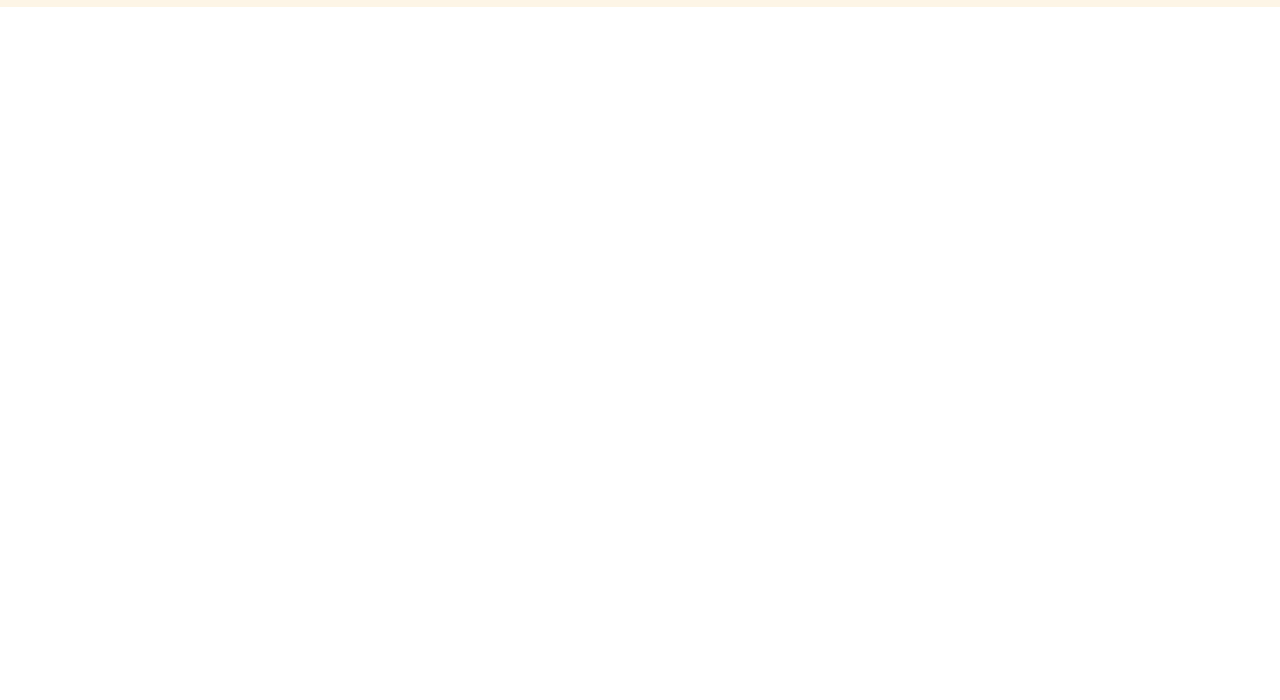
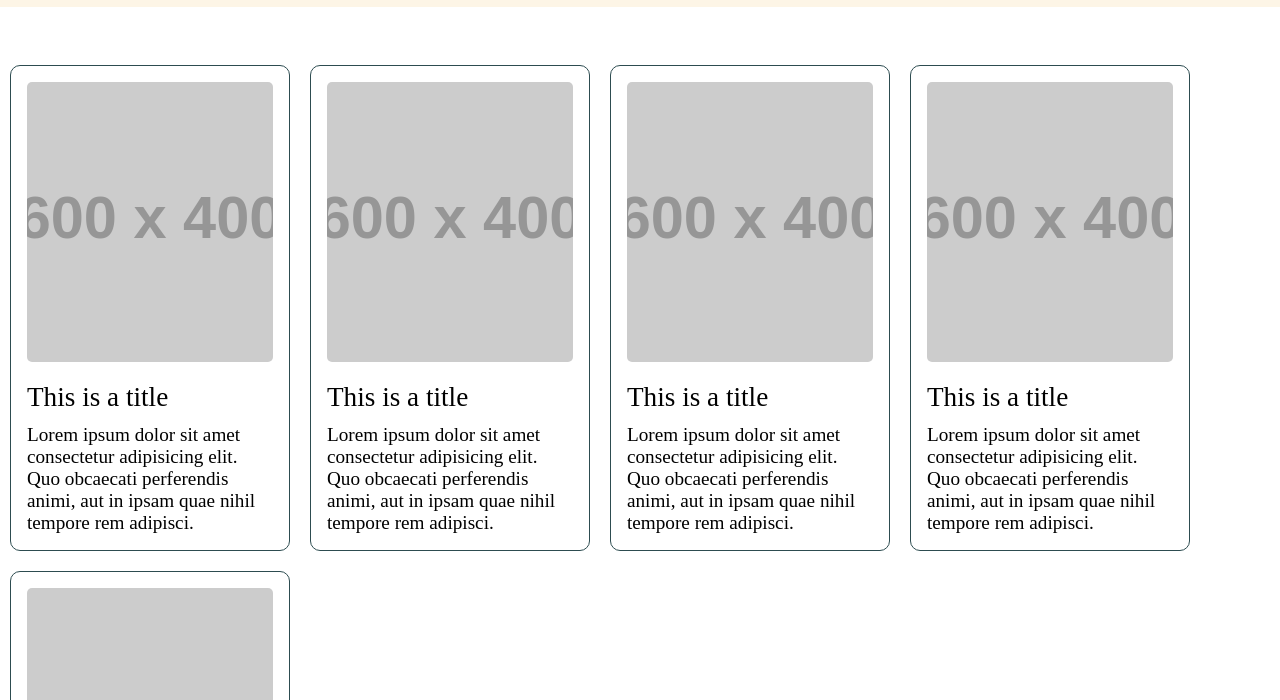
Before and after one commit to 45Aditya/News-App, a plain HTML site: page index.html in a window 1280 px wide. Shown: the part 100-800 px from the top of the page. Drawn offline with nearby package versions, Linux system fonts and the light colour scheme; placeholder pictures from the web are drawn by us.

Commit message:
Add Main Section

```diff
--- a/index.html
+++ b/index.html
@@ -25,13 +25,39 @@
         </nav>
     </header>
 
+    <main id="blog-container" class="obj-width">
+        <div class="blog-card">
+            <img src="https://placehold.co/600x400" alt="">
+            <h2>This is a title</h2>
+            <p>Lorem ipsum dolor sit amet consectetur adipisicing elit.
+                 Quo obcaecati perferendis animi, aut in ipsam quae nihil tempore rem adipisci.</p>
+        </div>
+        <div class="blog-card">
+            <img src="https://placehold.co/600x400" alt="">
+            <h2>This is a title</h2>
+            <p>Lorem ipsum dolor sit amet consectetur adipisicing elit.
+                 Quo obcaecati perferendis animi, aut in ipsam quae nihil tempore rem adipisci.</p>
+        </div>
+        <div class="blog-card">
+            <img src="https://placehold.co/600x400" alt="">
+            <h2>This is a title</h2>
+            <p>Lorem ipsum dolor sit amet consectetur adipisicing elit.
+                 Quo obcaecati perferendis animi, aut in ipsam quae nihil tempore rem adipisci.</p>
+        </div>
+        <div class="blog-card">
+            <img src="https://placehold.co/600x400" alt="">
+            <h2>This is a title</h2>
+            <p>Lorem ipsum dolor sit amet consectetur adipisicing elit.
+                 Quo obcaecati perferendis animi, aut in ipsam quae nihil tempore rem adipisci.</p>
+        </div>
+        <div class="blog-card">
+            <img src="https://placehold.co/600x400" alt="">
+            <h2>This is a title</h2>
+            <p>Lorem ipsum dolor sit amet consectetur adipisicing elit.
+                 Quo obcaecati perferendis animi, aut in ipsam quae nihil tempore rem adipisci.</p>
+        </div>
+    </main>
 
-
-    <main>
-
-    </main>
-    <footer>
-
-    </footer>
+    <script src="script.js"></script>
 </body>
 </html>
--- a/style.css
+++ b/style.css
@@ -56,3 +56,65 @@
     margin-left: 5px;
     cursor: pointer;
 }
+
+/* Main Section */
+
+#search-input {
+    max-width: 400px;
+    padding: 10px 20px;
+    border: none;
+    border-radius: 5px;
+    font-size: 18px;
+    color: #333;
+}
+
+#search-button {
+    padding: 10px 20px;
+    background-color: #138065;
+    color: #fff;
+    border: none;
+    font-size: 18px;
+    cursor: pointer;
+    border-radius: 5px;
+    margin-left: 10px;
+}
+
+#blog-container {
+    padding: 3rem 0;
+    display: flex;
+    justify-content: flex-start;
+    align-items: flex-start;
+    flex-wrap: wrap;
+}
+
+.blog-card {
+    width: 280px;
+    border: 1px solid#2d4c50;
+    border-radius: 10px;
+    cursor: pointer;
+    padding: 1rem;
+    margin: 10px;
+}
+
+.blog-card:hover {
+    box-shadow: 4px 4px 10px rgba(0, 0, 0, 0.1);
+}
+
+.blog-card img{
+    width: 100%;
+    height: 280px;
+    object-fit: cover;
+    border-radius: 5px;
+    margin-bottom: 1rem;
+}
+
+.blog-card h2 {
+    color: #000;
+    font-size: 1.7rem;
+    font-weight: 500;
+}
+
+.blog-card p {
+    font-size: 1.2rem;
+    padding-top: 0.7rem;
+}
```
Also changed, not shown: asset/download.png (added), script.js (added).
